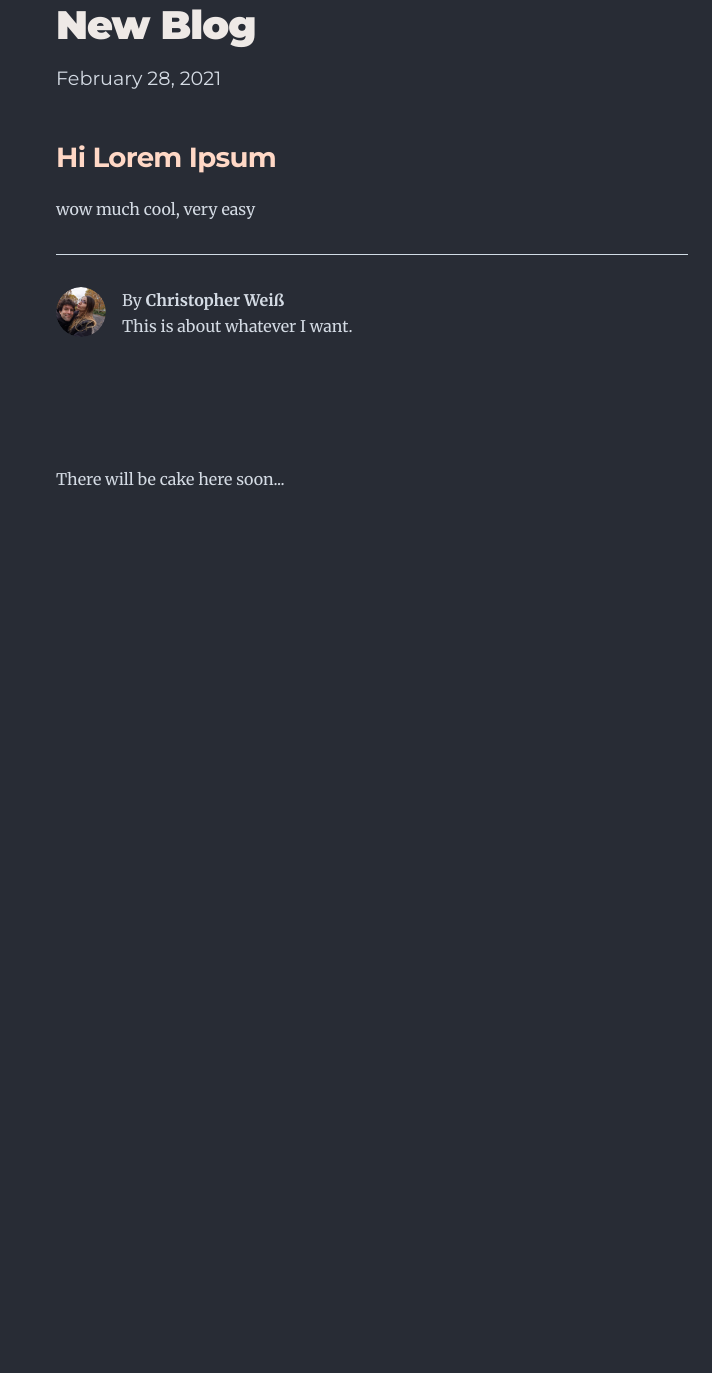
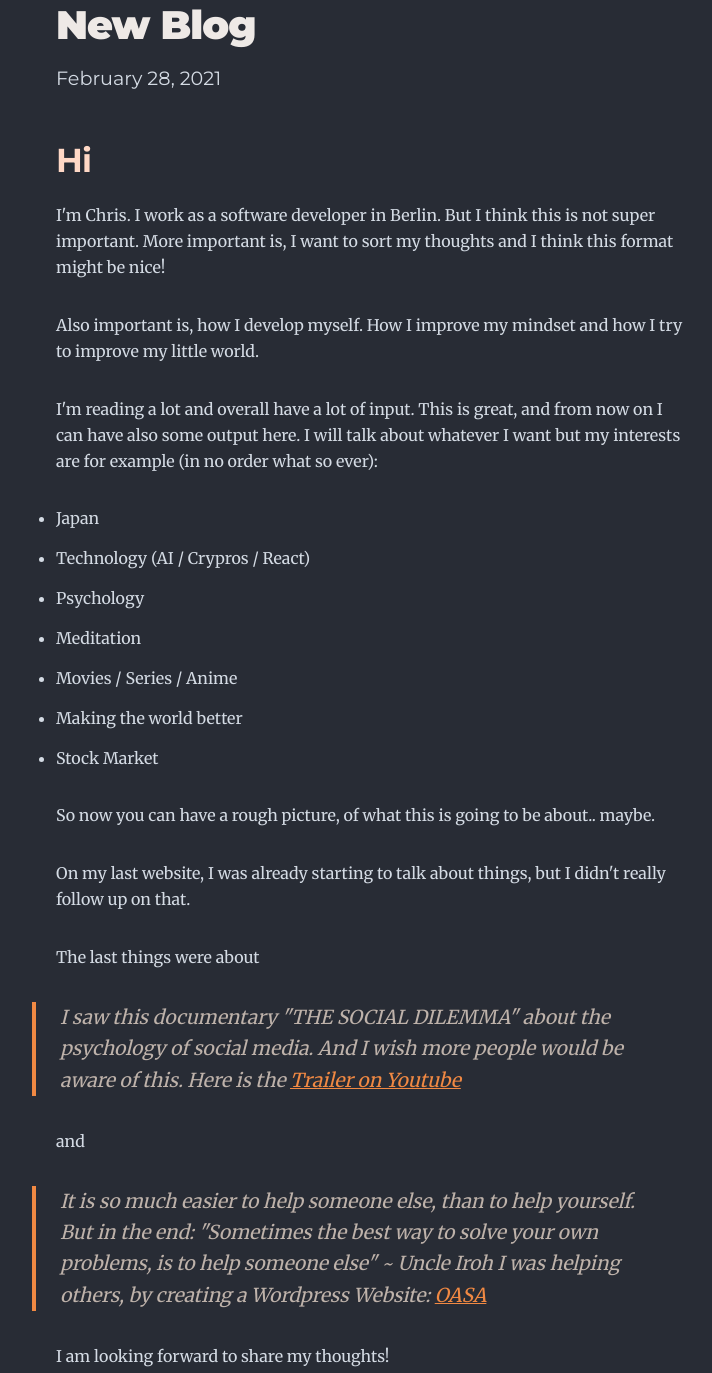
Before and after one commit to zenpi-me/blog, a Gatsby site: page /new-blog/ in a window 1280 px wide. Shown: the part 114-1487 px from the top of the page, without its empty margins (268-980 px from the left). Before the commit the page ends 800 px from the top, so only its background shows below. Built offline with nearby package versions, Linux system fonts and the light colour scheme; Gatsby itself is replaced by a stand-in of ours.

Commit message:
First Blog Entry

```diff
--- a/content/blog/new-blog/index.md
+++ b/content/blog/new-blog/index.md
@@ -1,9 +1,36 @@
 ---
 title: New Blog
-date: "2021-02-28T21:45:32.169Z"
-description: Oh nice, this is the description of my first blog post!
+date: '2021-02-28T21:45:32.169Z'
+description: Oh nice, Chris has a new blog post!
 ---
 
-### Hi Lorem Ipsum
+## Hi
 
-wow much cool, very easy
+I'm Chris. I work as a software developer in Berlin. But I think this is not super important. More important is, I want to sort my thoughts and I think this format might be nice!
+
+Also important is, how I develop myself. How I improve my mindset and how I try to improve my little world.
+
+I'm reading a lot and overall have a lot of input. This is great, and from now on I can have also some output here. I will talk about whatever I want but my interests are for example (in no order what so ever):
+
+- Japan
+- Technology (AI / Crypros / React)
+- Psychology
+- Meditation
+- Movies / Series / Anime
+- Making the world better
+- Stock Market
+
+So now you can have a rough picture, of what this is going to be about.. maybe.
+
+On my last website, I was already starting to talk about things, but I didn't really follow up on that.
+
+The last things were about
+
+> I saw this documentary "THE SOCIAL DILEMMA" about the psychology of social media. And I wish more people would be aware of this. Here is the [Trailer on Youtube](https://www.youtube.com/rvg0eY_Ls4Y 'Click me, this is a link.')
+
+and
+
+> It is so much easier to help someone else, than to help yourself. But in the end: "Sometimes the best way to solve your own problems, is to help someone else" ~ Uncle Iroh
+> I was helping others, by creating a Wordpress Website: [OASA](https://oasa.berlin/ 'Click me, this is a link.')
+
+I am looking forward to share my thoughts!
```
Also changed, not shown: 2 other files.
